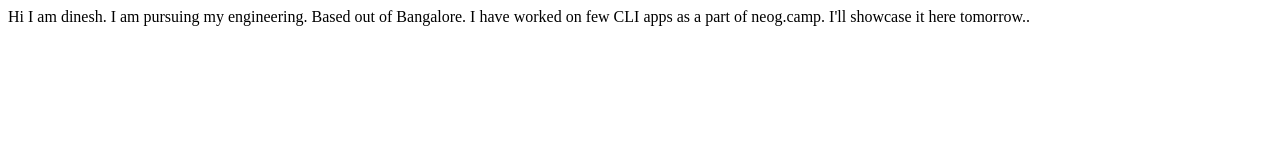
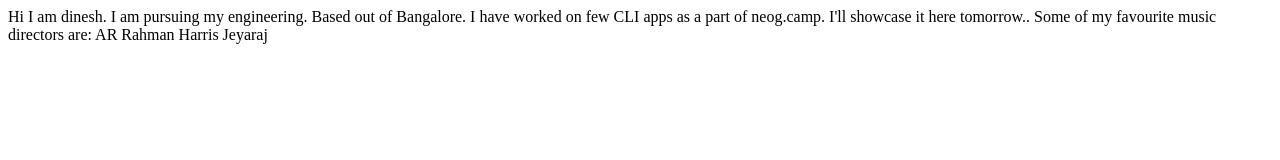
Before and after one commit to jDineshKarthic/student-name-site_, a plain HTML site: page index.html in a window 1280 px wide. Drawn offline with Linux system fonts and the light colour scheme.

Commit message:
update: interests

```diff
--- a/index.html
+++ b/index.html
@@ -10,6 +10,7 @@
   <body>
     Hi I am dinesh. I am pursuing my engineering. Based out of Bangalore. I have
     worked on few CLI apps as a part of neog.camp. I'll showcase it here
-    tomorrow..
+    tomorrow.. Some of my favourite music directors are: AR Rahman Harris
+    Jeyaraj
   </body>
 </html>
```
